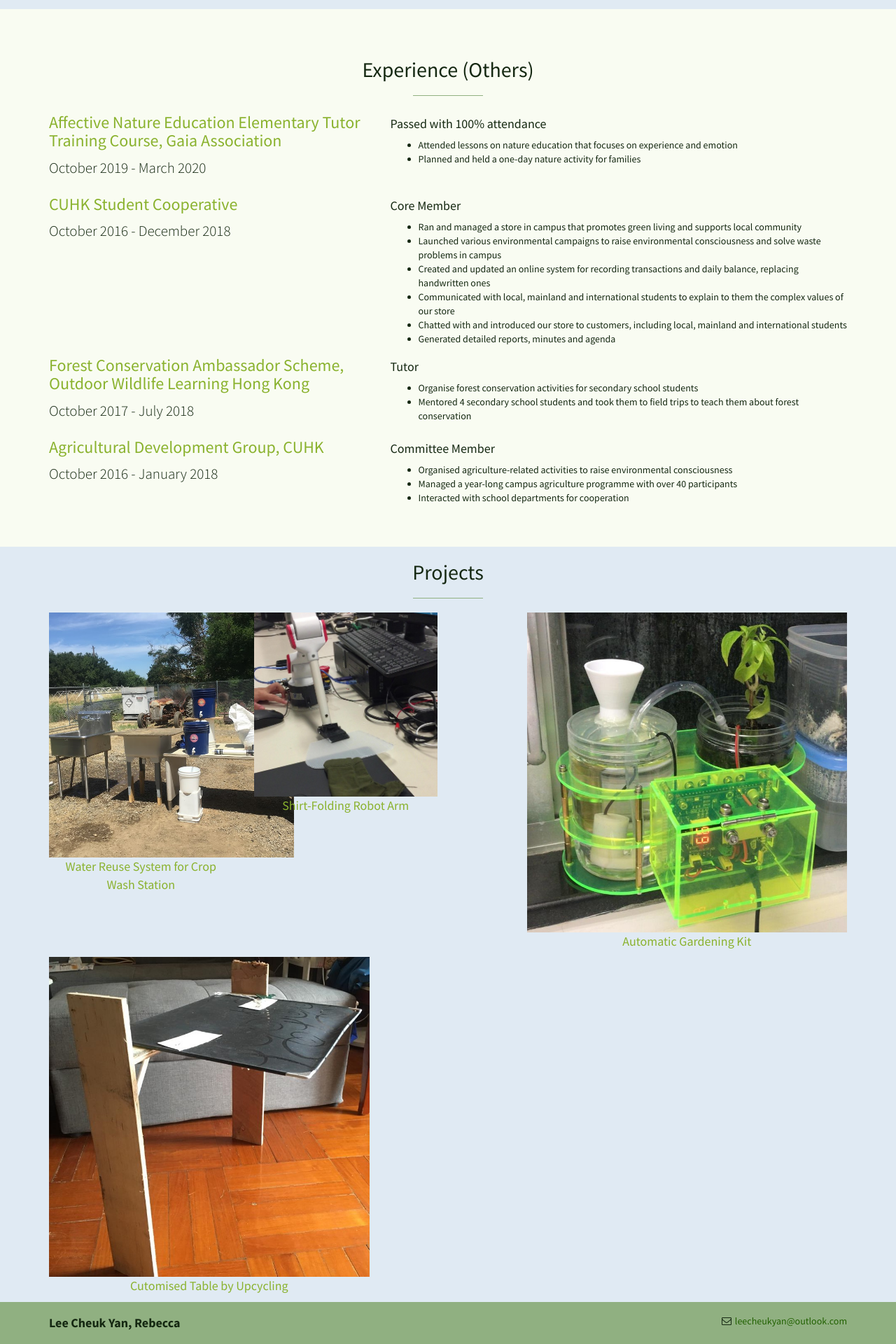
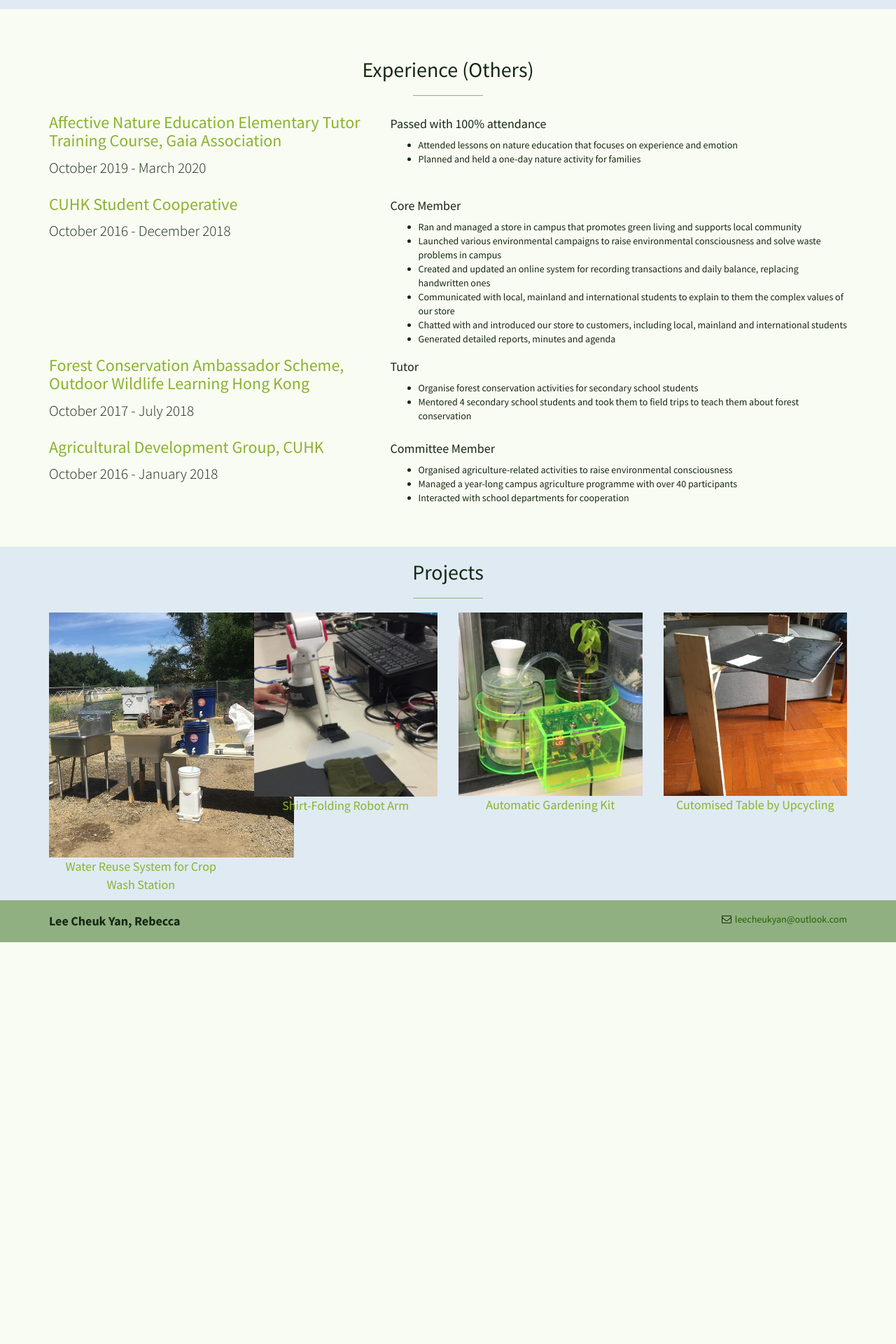
Before and after one commit to leelacceber/stylish-portfolio-jekyll-master, a Jekyll site: the page built from index.html, in a window 1280 px wide. Shown: the part 2834-4754 px from the top of the page at 70% size. Built offline with Jekyll 4.4.1, drawn with Linux system fonts in a browser that asks for light colours; after the commit the page ends 4180 px from its top, so only the background shows below that.

Commit message:
Update projects.html

```diff
--- a/_includes/projects.html
+++ b/_includes/projects.html
@@ -27,7 +27,7 @@
         </a>
       </div>
 
-      <div class="col-sm-5 col-sm-offset-1">
+      <div class="col-sm-5 col-md-3">
         <a href="https://leelacceber.github.io/Projects/ECA/Smart_Garden">
           <img class="img-portfolio img-responsive" src="img/smart garden.jpeg">
           <div class="col-md-12">
@@ -36,7 +36,7 @@
         </a>
       </div>
 
-      <div class="col-sm-5">
+      <div class="col-sm-5 col-md-3">
         <a href="https://leelacceber.github.io/Projects/Personal/Table">
           <img class="img-portfolio img-responsive" src="img/table.jpeg">
           <div class="col-md-12">
```
